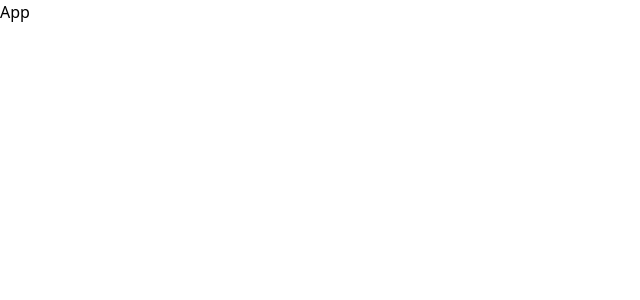
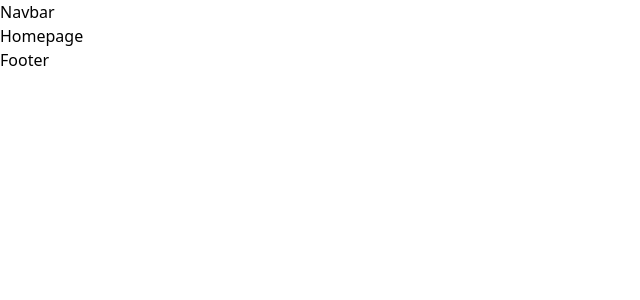
Before and after one commit to JSD7-CMFM/JSD7-CMFM-Frontend, a React (Vite) app: page / in a window 1280 px wide. Shown: the top 300 px of the page, without its empty margins (0-640 px from the left). Built offline with nearby package versions, Linux system fonts and the light colour scheme.

Commit message:
setup but...

```diff
--- a/src/App.jsx
+++ b/src/App.jsx
@@ -1,8 +1,9 @@
 import React from 'react'
+import Router from "./routes"
 
 const App = () => {
   return (
-    <div>App</div>
+    <Router />
   )
 }
 
--- /dev/null
+++ b/src/layouts/Footer.jsx
@@ -0,0 +1,9 @@
+import React from 'react'
+
+const Footer = () => {
+  return (
+    <div>Footer</div>
+  )
+}
+
+export default Footer
--- /dev/null
+++ b/src/layouts/Navbar.jsx
@@ -0,0 +1,9 @@
+import React from 'react'
+
+const Navbar = () => {
+  return (
+    <div>Navbar</div>
+  )
+}
+
+export default Navbar
--- /dev/null
+++ b/src/pages/CartPage.jsx
@@ -0,0 +1,9 @@
+import React from 'react'
+
+const CartPage = () => {
+  return (
+    <div>CartPage</div>
+  )
+}
+
+export default CartPage
--- /dev/null
+++ b/src/pages/CheckoutPage.jsx
@@ -0,0 +1,9 @@
+import React from 'react'
+
+const CheckoutPage = () => {
+  return (
+    <div>CheckoutPage</div>
+  )
+}
+
+export default CheckoutPage
--- /dev/null
+++ b/src/pages/Homepage.jsx
@@ -0,0 +1,9 @@
+import React from 'react'
+
+const Homepage = () => {
+  return (
+    <div>Homepage</div>
+  )
+}
+
+export default Homepage
--- /dev/null
+++ b/src/pages/LoginPage.jsx
@@ -0,0 +1,9 @@
+import React from 'react'
+
+const LoginPage = () => {
+  return (
+    <div>LoginPage</div>
+  )
+}
+
+export default LoginPage
--- /dev/null
+++ b/src/pages/ProductInfoPage.jsx
@@ -0,0 +1,9 @@
+import React from 'react'
+
+const ProductInfoPage = () => {
+  return (
+    <div>ProductInfoPage</div>
+  )
+}
+
+export default ProductInfoPage
--- /dev/null
+++ b/src/pages/RegisterPage.jsx
@@ -0,0 +1,9 @@
+import React from 'react'
+
+const RegisterPage = () => {
+  return (
+    <div>RegisterPage</div>
+  )
+}
+
+export default RegisterPage
--- /dev/null
+++ b/src/routes/index.jsx
@@ -0,0 +1,55 @@
+import { createBrowserRouter, RouterProvider, Outlet } from "react-router-dom";
+import React from "react";
+import Navbar from "../layouts/Navbar"
+import Footer from "../layouts/Footer"
+import HomePage from "../pages/Homepage"
+import LoginPage from "../pages/LoginPage"
+import RegisterPage from "../pages/RegisterPage"
+import ProductInfoPage from "../pages/ProductInfoPage"
+import CartPage from "../pages/CartPage"
+import CheckoutPage from "../pages/CheckoutPage"
+
+
+
+const router = createBrowserRouter([
+  {
+    path: "/",
+    element: (
+      <>
+        <Navbar />
+        <Outlet />
+        <Footer />
+      </>
+    ),
+    children: [
+      {
+        path: "/",
+        element: <HomePage />,
+      },
+      {
+        path: "/login",
+        element: <LoginPage />,
+      },
+      {
+        path: "/register",
+        element: <RegisterPage />,
+      },
+      {
+        path: "productinfo",
+        element: <ProductInfoPage />,
+      },
+      {
+        path: "cart",
+        element: <CartPage />,
+      },
+      {
+        path: "checkout",
+        element: <CheckoutPage />,
+      }
+    ],
+  },
+]);
+
+export default function Router() {
+  return <RouterProvider router={router} />
+}
```
